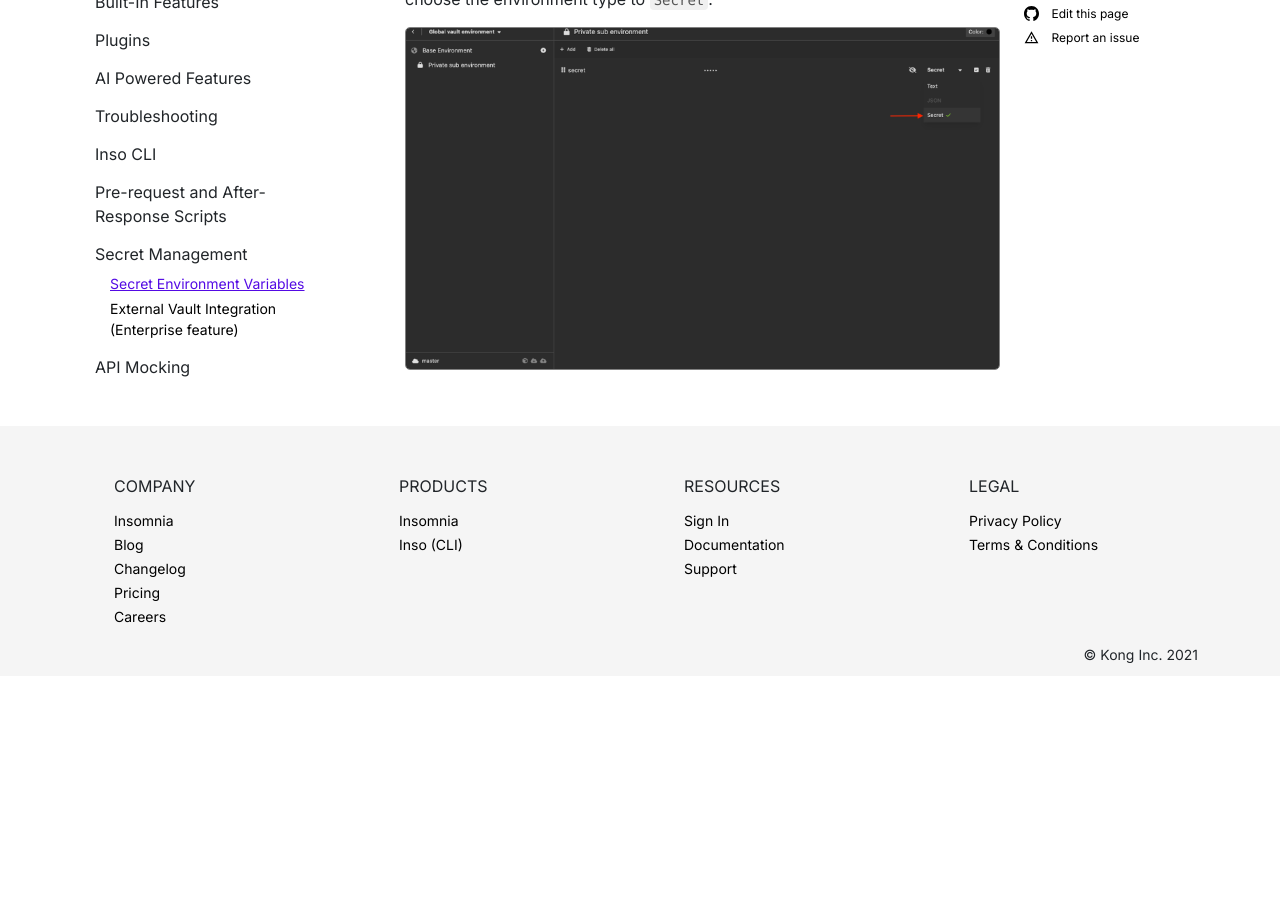
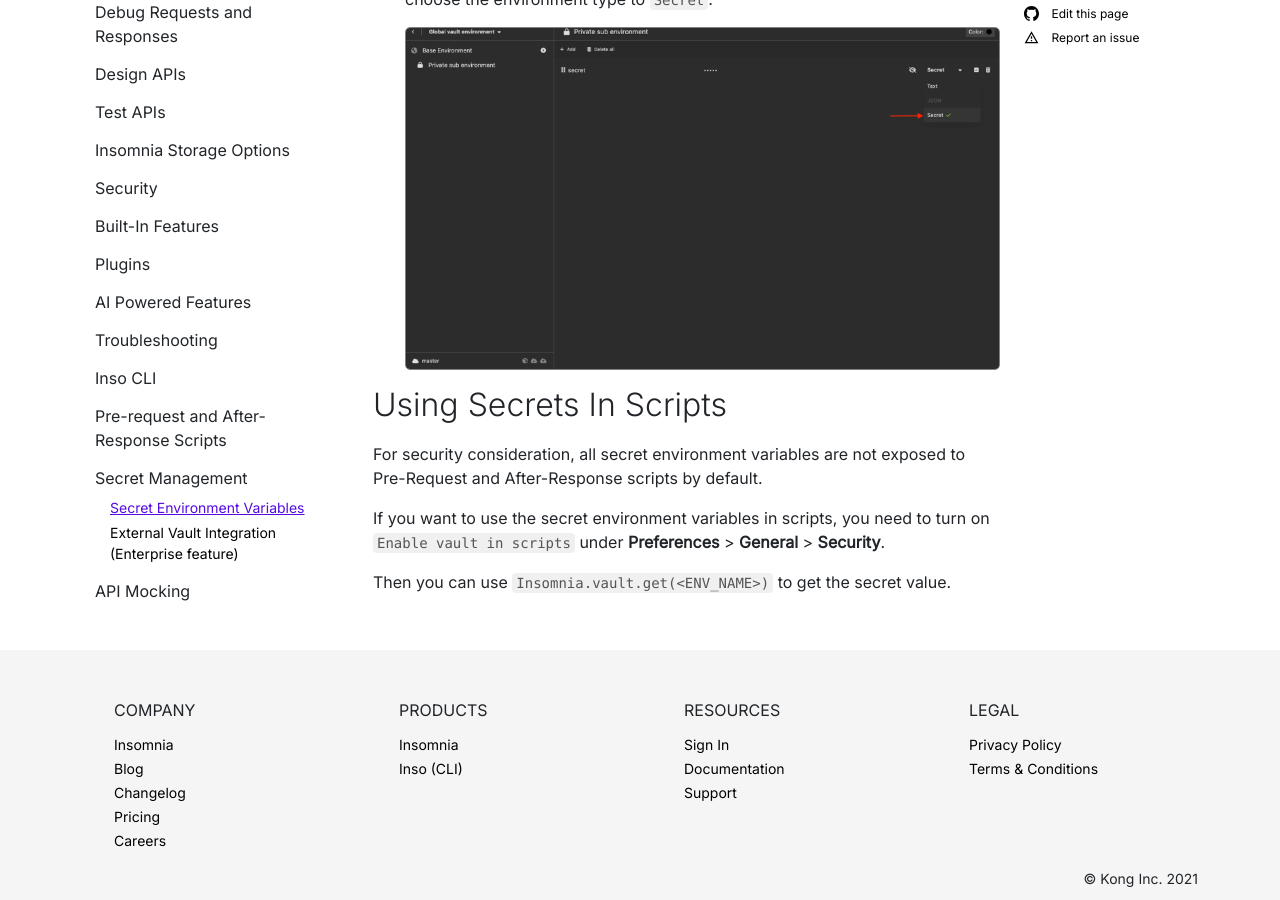
Before and after one commit to Kong/insomnia-docs, a Jekyll site: the page built from docs/insomnia/secret-environment-variables.md, in a window 1280 px wide and 900 px high, scrolled down 1594 px. Built offline with Jekyll 4.4.1, drawn with Linux system fonts in a browser that asks for light colours; comment, search, counter and statistics services are not loaded; before the commit the page ends 2270 px from its top, so only the background shows below that.

Commit message:
add missing docs for using vault in script

````diff
--- a/docs/insomnia/secret-environment-variables.md
+++ b/docs/insomnia/secret-environment-variables.md
@@ -27,3 +27,11 @@
 3. Add your environment variable to the newly created sub private environment, choose the environment type to `Secret`.
 
     ![add a secret](/assets/images/choose-secret.png)
+
+## Using Secrets In Scripts
+
+For security consideration, all secret environment variables are not exposed to Pre-Request and After-Response scripts by default.
+
+If you want to use the secret environment variables in scripts, you need to turn on ```Enable vault in scripts``` under **Preferences** > **General** >  **Security**.
+
+Then you can use ```Insomnia.vault.get(<ENV_NAME>)``` to get the secret value.
````
